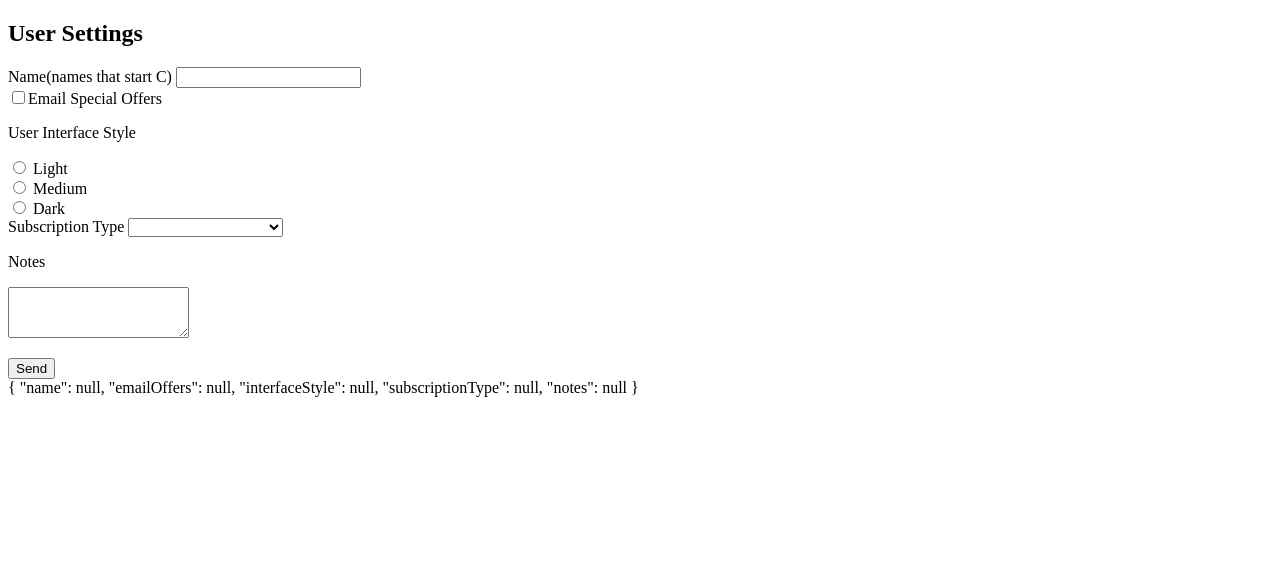
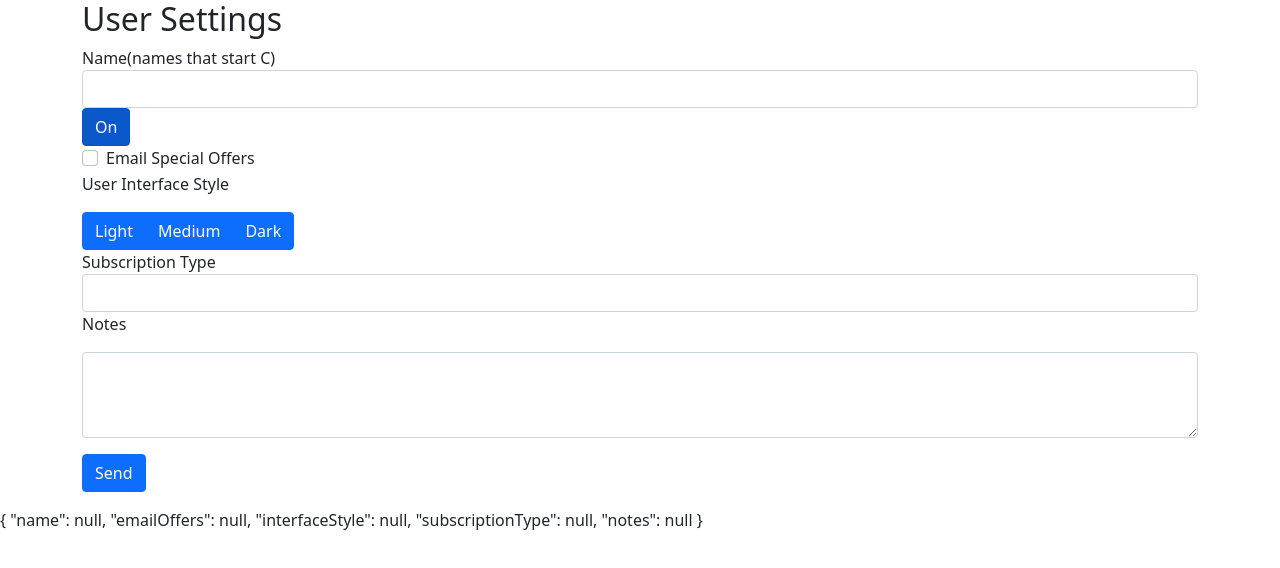
Before and after one commit to clayman33/PS-Demo, an Angular app in the folder ps-demo/: page / in a window 1280 px wide. Shown: the top 568 px of the page. Built offline with nearby package versions, Linux system fonts and the light colour scheme.

Commit message:
added toggle buttons

```diff
--- a/ps-demo/angular.json
+++ b/ps-demo/angular.json
@@ -27,6 +27,7 @@
               "src/assets"
             ],
             "styles": [
+              "./node_modules/bootstrap/dist/css/bootstrap.min.css",
               "src/styles.css"
             ],
             "scripts": []
--- a/ps-demo/package.json
+++ b/ps-demo/package.json
@@ -19,6 +19,7 @@
     "@angular/platform-browser-dynamic": "~13.2.0",
     "@angular/router": "~13.2.0",
     "bootstrap": "^5.1.3",
+    "ngx-bootstrap": "^8.0.0",
     "rxjs": "~7.5.0",
     "tslib": "^2.3.0",
     "zone.js": "~0.11.4"
--- a/ps-demo/src/app/app.module.ts
+++ b/ps-demo/src/app/app.module.ts
@@ -4,7 +4,8 @@ import { BrowserModule } from '@angular/platform-browser';
 
 import { AppComponent } from './app.component';
 import { UserSettingsFormComponent } from './user-settings-form/user-settings-form.component';
-import { HttpClientModule } from '@angular/common/http'
+import { HttpClientModule } from '@angular/common/http';
+import { ButtonsModule } from 'ngx-bootstrap/buttons'
 
 @NgModule({
   declarations: [
@@ -14,7 +15,8 @@ import { HttpClientModule } from '@angular/common/http'
   imports: [
     BrowserModule,
     FormsModule,
-    HttpClientModule
+    HttpClientModule,
+    ButtonsModule.forRoot()
 
   ],
   providers: [],
--- a/ps-demo/src/app/data/data.service.ts
+++ b/ps-demo/src/app/data/data.service.ts
@@ -10,9 +10,13 @@ export class DataService {
 
   constructor(private http: HttpClient) { }
 
+  getSubscriptionTypes(): Observable<string[]>{
+    return of(['Monthly', 'Weekly', 'Annual']);
+  };
+
   postUserSettingsForm (userData: UserData): Observable<any>{
     return this.http.post('https://putsreq.com/GaTpGdCampeyNI9U8V61', userData);
 
     //return of(userData);
-  }
+  };
 }
--- a/ps-demo/src/app/user-settings-form/user-settings-form.component.html
+++ b/ps-demo/src/app/user-settings-form/user-settings-form.component.html
@@ -16,42 +16,36 @@
               </div>
         </div>
 
+        <button type="button" class="btn btn-primary" name="singleModel"
+          [(ngModel)]="singleModel" btnCheckbox
+          btnCheckboxTrue="On" btnCheckboxFalse="Off">
+          {{ singleModel }}
+        </button>
+
         <div class="form-check form-group">
             <input class="form-check-input" type="checkbox" id="emailOffers" name="emailOffers" [(ngModel)]="userData.emailOffers"/>
             <label class="form-check-label" for="emailOffers">Email Special Offers</label>
         </div>
+
         <p>User Interface Style</p>
-        <div class="form-group">
-            <div class="form-check">
-                <input class="form-check-input" type="radio" name="interfaceStyle"
-                    id="lightInterface" value="light" checked [(ngModel)]="userData.interfaceStyle"/>
-                <label class="form-check-label" for="lightInterface">
-                  Light
-                </label>
-              </div>
-              <div class="form-check">
-                <input class="form-check-input" type="radio" name="interfaceStyle"
-                    id="mediumInterface"value="medium" [(ngModel)]="userData.interfaceStyle"/>
-                <label class="form-check-label" for="mediumInterface">
-                  Medium
-                </label>
-              </div>
-              <div class="form-check">
-                <input class="form-check-input" type="radio" name="interfaceStyle"
-                    id="darkInterface"value="dark" [(ngModel)]="userData.interfaceStyle"/>
-                <label class="form-check-label" for="darkInterface">
-                  Dark
-                </label>
-              </div>
+        <div class="btn-group">
+          <label class="btn btn-primary" [(ngModel)]="userData.interfaceStyle" name="interfaceStyle"
+                 btnRadio="Light" tabindex="0" role="button">Light</label>
+          <label class="btn btn-primary" [(ngModel)]="userData.interfaceStyle" name="interfaceStyle"
+                 btnRadio="Medium" tabindex="0" role="button">Medium</label>
+          <label class="btn btn-primary" [(ngModel)]="userData.interfaceStyle" name="interfaceStyle"
+                 btnRadio="Dark" tabindex="0" role="button">Dark</label>
         </div>
+
         <div class="form-group">
             <label for="subscriptionType"> Subscription Type </label>
             <select class="form-control" id="subscriptionType"
                 name="subscriptionType" [(ngModel)]="userData.subscriptionType">
                 <option selected>Open this select menu</option>
-                <option>Monthly</option>
-                <option>Annual</option>
-                <option>Lifetime</option>
+                <option *ngFor="let type of subscriptionTypes | async">
+                  {{ type }}
+                </option>
+
               </select>
         </div>
         <div class="form-group">
--- a/ps-demo/src/app/user-settings-form/user-settings-form.component.ts
+++ b/ps-demo/src/app/user-settings-form/user-settings-form.component.ts
@@ -1,6 +1,7 @@
 import { Message } from '@angular/compiler/src/i18n/i18n_ast';
 import { Component, OnInit } from '@angular/core';
 import { NgForm, NgModel } from '@angular/forms';
+import { Observable } from 'rxjs';
 import { DataService } from '../data/data.service';
 import { UserData } from '../data/user-data';
 
@@ -18,14 +19,18 @@ export class UserSettingsFormComponent implements OnInit {
       subscriptionType: null,
       notes: null
   };
+    singleModel = "On";
 
     userData : UserData = { ...this.originalUserData };
     postError = false;
     postErrorMessage = '';
+    subscriptionTypes: Observable<string[]> | undefined;
+
 
   constructor(private dataService: DataService) { }
 
-  ngOnInit(): void {
+  ngOnInit() {
+    this.subscriptionTypes = this.dataService.getSubscriptionTypes();
   }
 
   onBlur(field : NgModel){
@@ -39,9 +44,9 @@ export class UserSettingsFormComponent implements OnInit {
   }
 
   onSubmit(form: NgForm){
-    console.log('in onSubmit: ', form.valid)
+    console.log('in onSubmit: ', form.value)
 
-    if(form.valid){
+    /*if(form.valid){
     this.dataService.postUserSettingsForm(this.userData).subscribe(
       result => console.log('results: ', result),
       error => this.onHttpError(error)
@@ -50,7 +55,7 @@ export class UserSettingsFormComponent implements OnInit {
     else{
       this.postError = true;
       this.postErrorMessage = 'Please fix the errors above';
-    }
+    }*/
   }
 
 }
```
Also changed, not shown: 1 other file (tests, documents, lock files or other folders).
